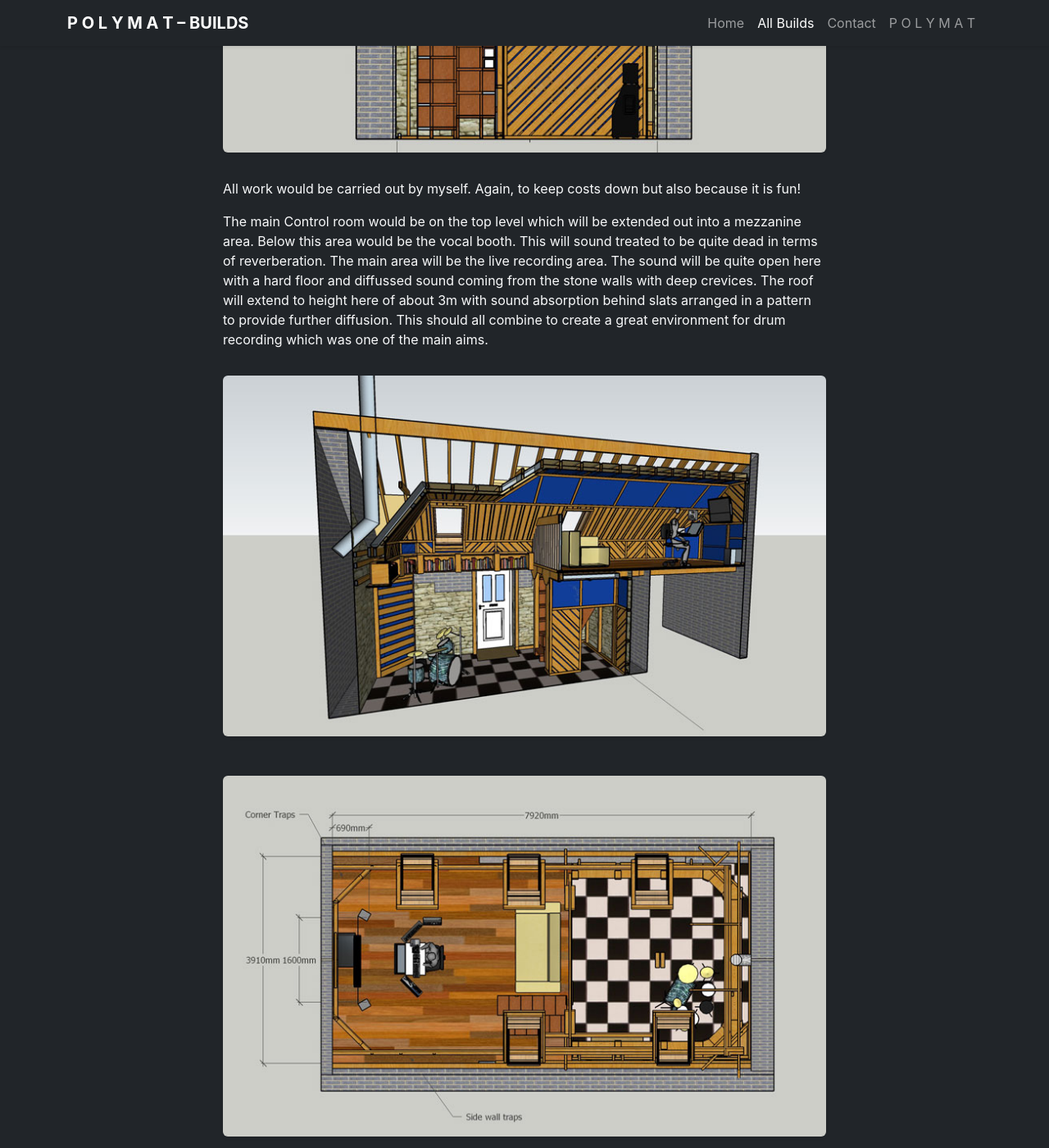
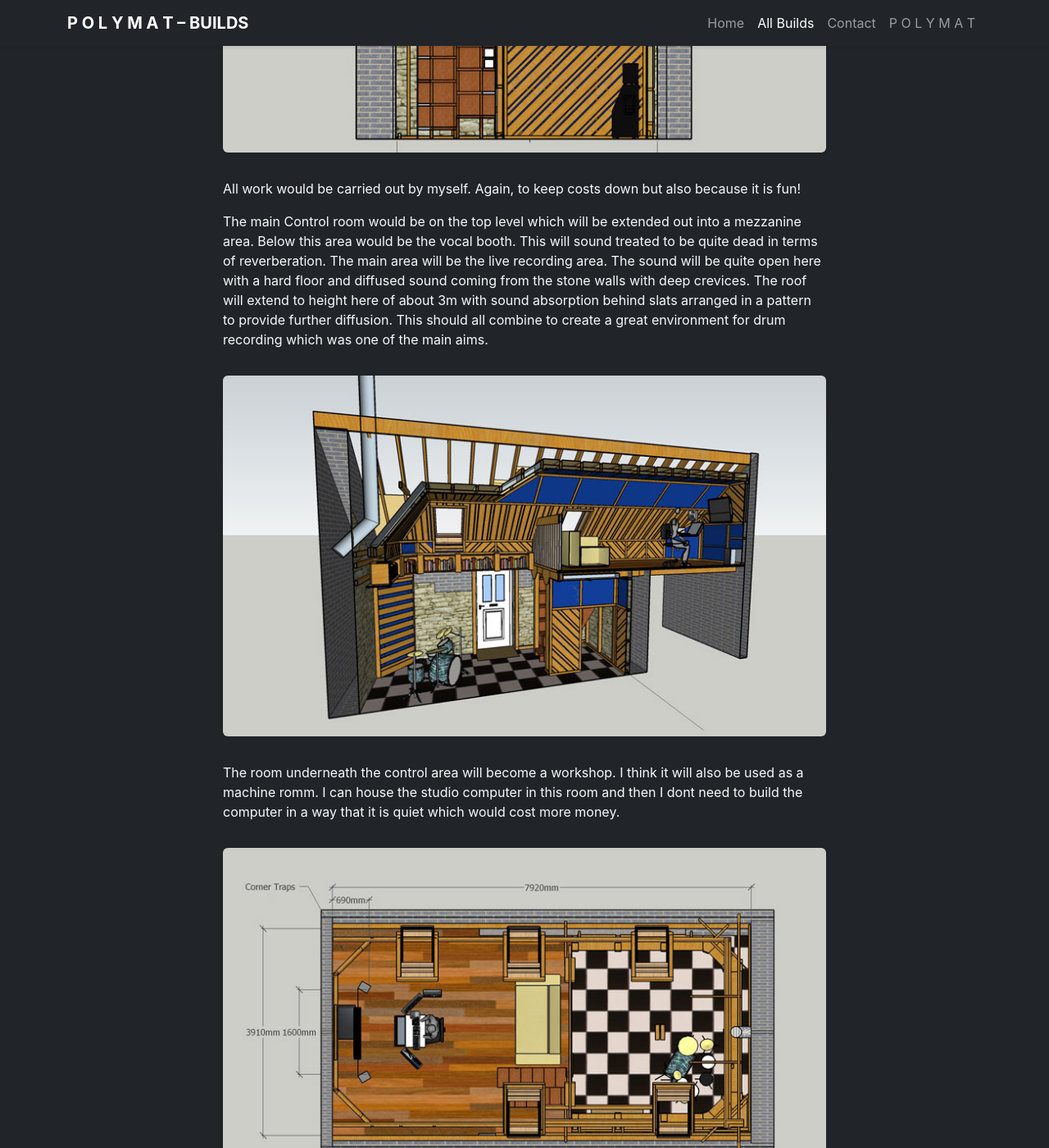
Before and after one commit to astro-mat/polymatBuilds, a Jekyll site: the page built from _builds/StudioBuild_2_Design.md, in a window 1280 px wide and 1400 px high, scrolled down 2531 px. Shown: the whole window at 82% size. Built offline with Jekyll 4.4.1, drawn with Linux system fonts in a browser that asks for light colours.

Commit message:
Changes to post

```diff
--- a/_builds/StudioBuild_2_Design.md
+++ b/_builds/StudioBuild_2_Design.md
@@ -22,9 +22,11 @@ There where some decisions that were arrived at early on. The design was drawn u
 
 All work would be carried out by myself. Again, to keep costs down but also because it is fun!
 
-The main Control room would be on the top level which will be extended out into a mezzanine area. Below this area would be the vocal booth. This will sound treated to be quite dead in terms of reverberation. The main area will be the live recording area. The sound will be quite open here with a hard floor and diffussed sound coming from the stone walls with deep crevices. The roof will extend to height here of about 3m with sound absorption behind slats arranged in a pattern to provide further diffusion. This should all combine to create a great environment for drum recording which was one of the main aims.
+The main Control room would be on the top level which will be extended out into a mezzanine area. Below this area would be the vocal booth. This will sound treated to be quite dead in terms of reverberation. The main area will be the live recording area. The sound will be quite open here with a hard floor and diffused sound coming from the stone walls with deep crevices. The roof will extend to height here of about 3m with sound absorption behind slats arranged in a pattern to provide further diffusion. This should all combine to create a great environment for drum recording which was one of the main aims.
 
 ![The space available for a recording studio]({{ "assets/images/StudioBuild/StudioDesign/SECTION1.jpg" | relative_url }})
+
+The room underneath the control area will become a workshop. I think it will also be used as a machine romm. I can house the studio computer in this room and then I dont need to build the computer in a way that it is quiet which would cost more money.
 
 ![The space available for a recording studio]({{ "assets/images/StudioBuild/StudioDesign/TOP-VIEW.jpg" | relative_url }})
 
```
